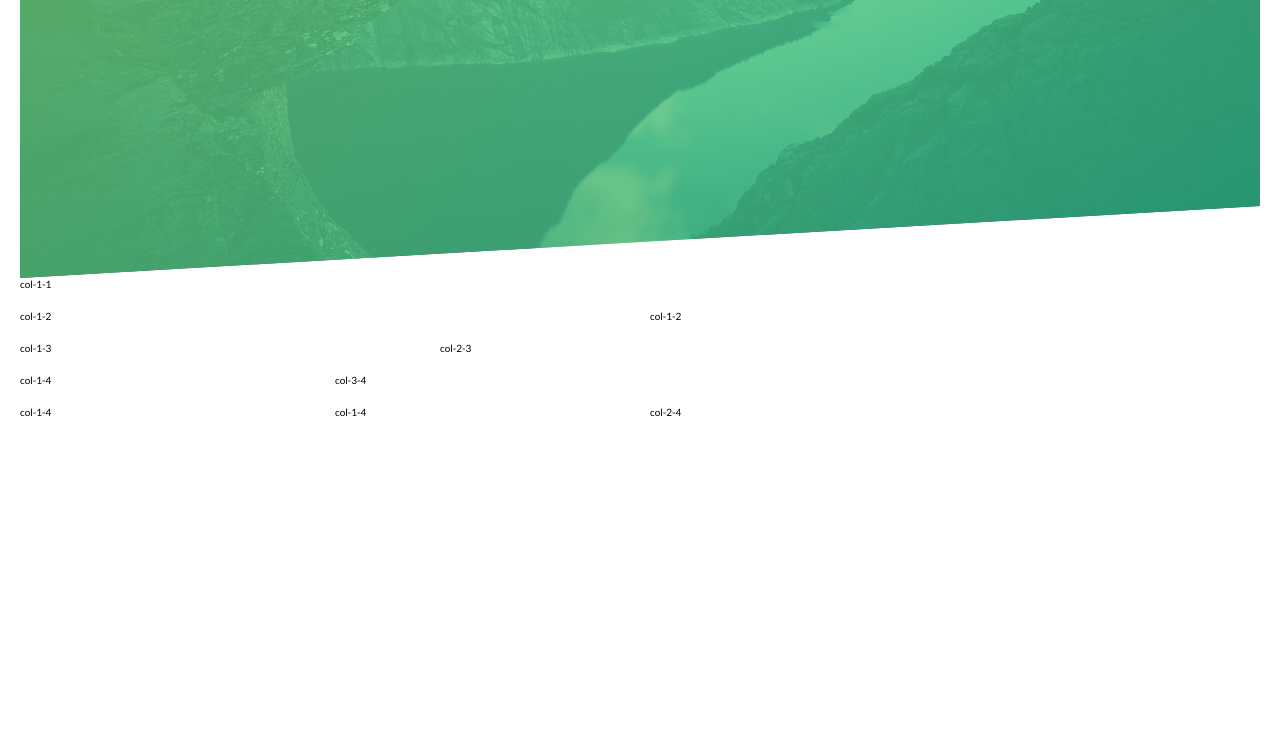
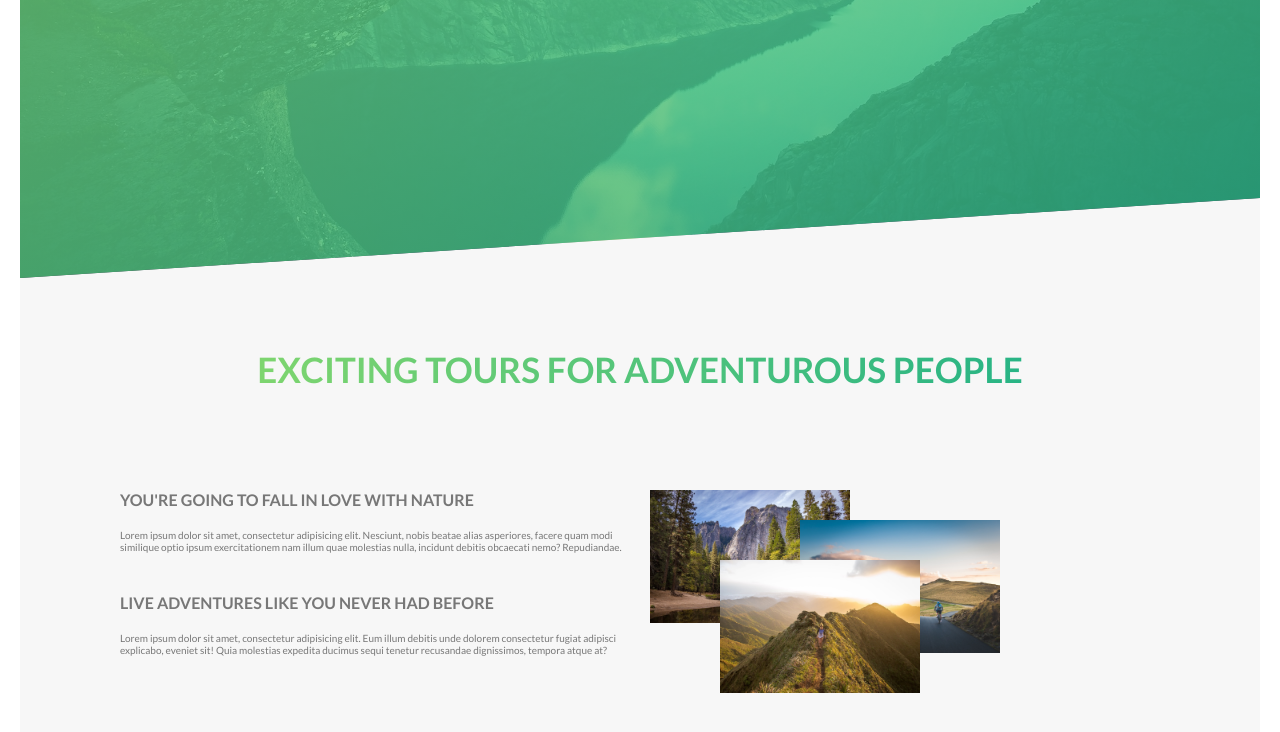
Before and after one commit to mohdasaadeh/natours, a website: page index.html in a window 1280 px wide. Shown: the part 462-1194 px from the top of the page. Before the commit the page ends 900 px from the top, so only its background shows below. Drawn offline with nearby package versions, Linux system fonts and the light colour scheme; files that its build step writes are made by us from their sources.

Commit message:
Creating the about section

```diff
--- a/index.html
+++ b/index.html
@@ -36,26 +36,52 @@
       </section>
     </header>
     <main>
-      <section>
-        <div class="row">
-          <div class="col-1-1">col-1-1</div>
+      <section class="about">
+        <div class="about__heading">
+          <h1 class="heading-background">
+            Exciting tours for adventurous people
+          </h1>
         </div>
-        <div class="row">
-          <div class="col-1-2">col-1-2</div>
-          <div class="col-1-2">col-1-2</div>
-        </div>
-        <div class="row">
-          <div class="col-1-3">col-1-3</div>
-          <div class="col-2-3">col-2-3</div>
-        </div>
-        <div class="row">
-          <div class="col-1-4">col-1-4</div>
-          <div class="col-3-4">col-3-4</div>
-        </div>
-        <div class="row">
-          <div class="col-1-4">col-1-4</div>
-          <div class="col-1-4">col-1-4</div>
-          <div class="col-2-4">col-2-4</div>
+        <div class="about__body row">
+          <div class="col-1-2">
+            <h2 class="heading-tertiary">
+              you're going to fall in love with nature
+            </h2>
+            <p class="paragraph margin-top-small">
+              Lorem ipsum dolor sit amet, consectetur adipisicing elit.
+              Nesciunt, nobis beatae alias asperiores, facere quam modi
+              similique optio ipsum exercitationem nam illum quae molestias
+              nulla, incidunt debitis obcaecati nemo? Repudiandae.
+            </p>
+            <h2 class="heading-tertiary margin-top-medium">
+              live adventures like you never had before
+            </h2>
+            <p class="paragraph margin-top-small">
+              Lorem ipsum dolor sit amet, consectetur adipisicing elit. Eum
+              illum debitis unde dolorem consectetur fugiat adipisci explicabo,
+              eveniet sit! Quia molestias expedita ducimus sequi tenetur
+              recusandae dignissimos, tempora atque at?
+            </p>
+          </div>
+          <div class="col-1-2">
+            <div class="composition relative">
+              <img
+                class="composition__img composition__img--1"
+                src="./img/nat-1-large.jpg"
+                alt="nature 1"
+              />
+              <img
+                class="composition__img composition__img--2"
+                src="./img/nat-2-large.jpg"
+                alt="nature 2"
+              />
+              <img
+                class="composition__img composition__img--3"
+                src="./img/nat-3-large.jpg"
+                alt="nature 3"
+              />
+            </div>
+          </div>
         </div>
       </section>
     </main>
--- a/sass/abstracts/_variables.scss
+++ b/sass/abstracts/_variables.scss
@@ -1,5 +1,7 @@
 $light-green: #7ed56f;
 $medium-green: #55c57a;
 $dark-green: #28b485;
+$grey-light-1: #f7f7f7;
+$grey-dark: #777;
 
 $gutter-horizontal: 2rem;
--- a/sass/base/_base.scss
+++ b/sass/base/_base.scss
@@ -12,4 +12,5 @@ body {
   padding: 2rem;
 
   font-family: "lato", sans-serif;
+  color: $grey-dark;
 }
--- a/sass/base/_typography.scss
+++ b/sass/base/_typography.scss
@@ -21,3 +21,27 @@
 
   animation: moveToLeft 1s ease-in;
 }
+
+.heading-background {
+  display: inline-block;
+
+  background-image: linear-gradient(to right, $light-green, $dark-green);
+  -webkit-background-clip: text;
+  color: transparent;
+
+  text-transform: uppercase;
+  font-size: 3.5rem;
+  font-weight: 700;
+
+  transition: all 0.2s;
+
+  &:hover {
+    transform: skewX(20deg) skewY(2deg) scale(1.1);
+  }
+}
+
+.heading-tertiary {
+  text-transform: uppercase;
+  font-weight: 700;
+  font-size: 1.6rem;
+}
--- a/sass/base/_util.scss
+++ b/sass/base/_util.scss
@@ -0,0 +1,11 @@
+.margin-top-small {
+  margin-top: 2rem;
+}
+
+.margin-top-medium {
+  margin-top: 4rem;
+}
+
+.relative {
+  position: relative;
+}
--- /dev/null
+++ b/sass/components/_composition.scss
@@ -0,0 +1,34 @@
+.composition {
+  &__img {
+    position: absolute;
+    width: 20rem;
+
+    &:hover {
+      transform: scale(1.2);
+
+      outline: 1rem solid blue;
+      outline-offset: 1rem;
+
+      z-index: 1;
+    }
+
+    &--1 {
+      top: 0;
+      left: 0;
+    }
+
+    &--2 {
+      top: 3rem;
+      left: 15rem;
+    }
+
+    &--3 {
+      top: 7rem;
+      left: 7rem;
+    }
+  }
+
+  &:hover &__img:not(:hover) {
+    transform: scale(0.9);
+  }
+}
--- a/sass/layouts/_header.scss
+++ b/sass/layouts/_header.scss
@@ -9,7 +9,7 @@
     ),
     url("../img/hero.jpg");
   background-size: cover;
-  clip-path: polygon(0 0, 0 100%, 100% 90%, 100% 0);
+  clip-path: polygon(0 0, 0 100%, 100% 80vh, 100% 0);
 
   &__logo {
     padding: 2rem;
--- a/sass/main.scss
+++ b/sass/main.scss
@@ -8,6 +8,7 @@
 @import "./base/animation";
 
 @import "./components/button";
+@import "./components/composition";
 
 @import "./layouts/header";
 @import "./layouts/grid";
--- a/sass/pages/_home.scss
+++ b/sass/pages/_home.scss
@@ -0,0 +1,14 @@
+.about {
+  margin-top: -10vh;
+  padding: 15rem 0 5rem 0;
+
+  background-color: $grey-light-1;
+
+  &__heading {
+    text-align: center;
+  }
+
+  &__body {
+    padding: 10rem 10rem;
+  }
+}
```
